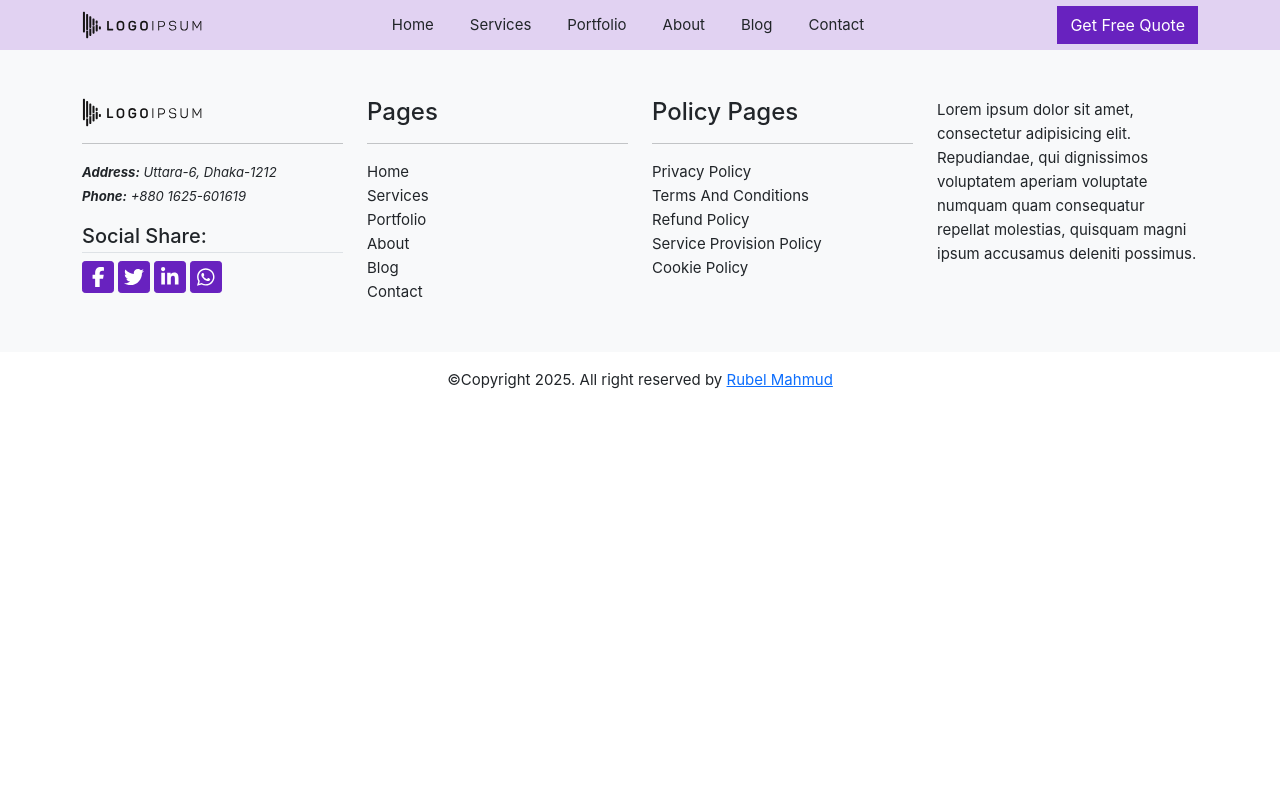
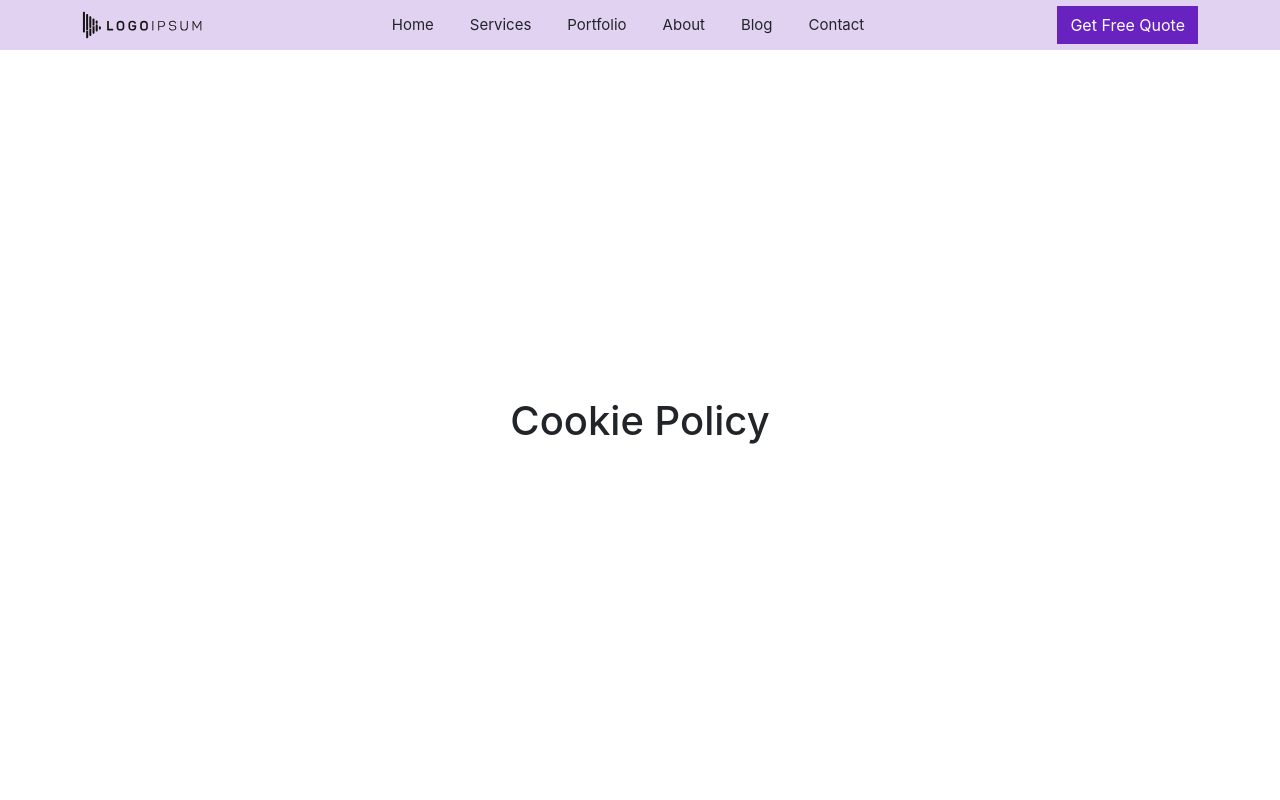
Before and after one commit to vxlrubel/view, a Vue app: page /cookie-policy in a window 1280 px wide. Shown: the top 800 px of the page. Built offline with nearby package versions, Linux system fonts and the light colour scheme.

Commit message:
create Cookie Policy component and also register route for this page.

```diff
--- a/src/router/index.js
+++ b/src/router/index.js
@@ -68,6 +68,12 @@ const router = createRouter({
       component: () => import('../views/policies/ServiceProvisionPolicy.vue'),
       meta: { title: site_title('Service Provision Policy') },
     },
+    {
+      path: '/cookie-policy',
+      name: 'cookie-policy',
+      component: () => import('../views/policies/CookiePolicy.vue'),
+      meta: { title: site_title('Cookie Policy') },
+    }
   ],
 });
 
--- /dev/null
+++ b/src/views/policies/CookiePolicy.vue
@@ -0,0 +1,14 @@
+<template>
+  <div class="about animatio-fadein">
+    <h1 class="text-center">Cookie Policy</h1>
+  </div>
+</template>
+
+<style>
+  .about {
+    min-height: calc(100dvh - var(--header-height));
+    display: flex;
+    align-items: center;
+    justify-content: center;
+  }
+</style>
```
